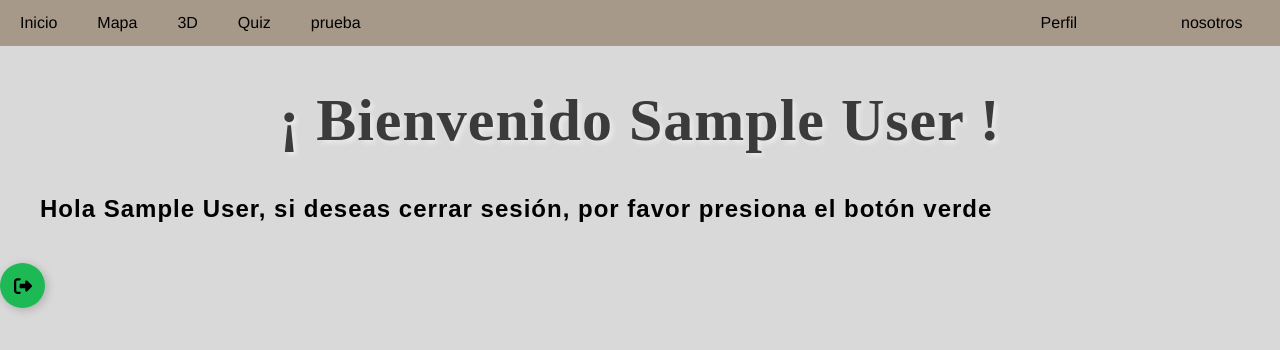
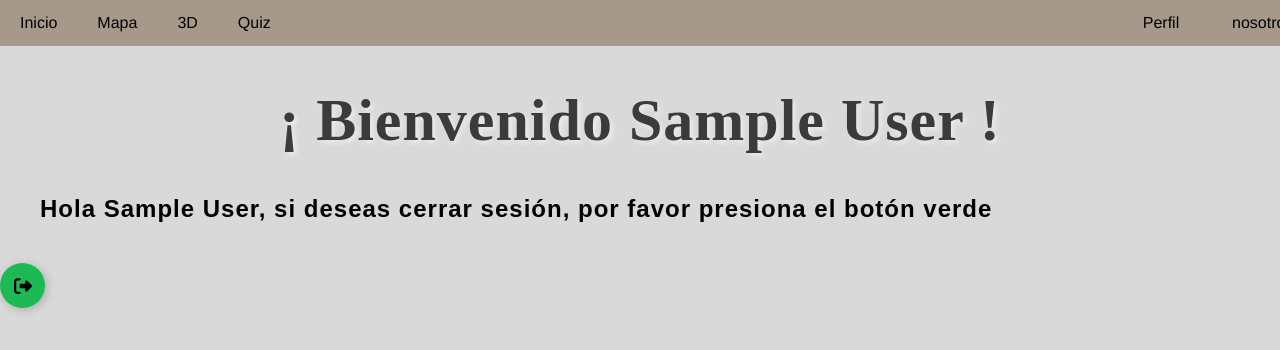
Before and after one commit to Andrxo16/proyect-eart-Univale-PI, a React (Vite) app: page /login in a window 1280 px wide. Shown: the top 350 px of the page. Built offline with nearby package versions, Linux system fonts and the light colour scheme; no server answers; sample sign-in values are in the browser's storage.

Commit message:
jcgs
flash 2.0.2

```diff
--- a/src/assets/pages/earth/soil-erosion/erosion.jsx
+++ b/src/assets/pages/earth/soil-erosion/erosion.jsx
@@ -1,6 +1,6 @@
 import Header from "../../../../components/Header/Header";
 import "./erosion.css";
-import Background from "./prueba/Background";
+import Background from "./prueba/Fondo";
 
 const Erosion = () => {
     return (
--- a/src/components/Header/Header.css
+++ b/src/components/Header/Header.css
@@ -33,11 +33,11 @@ nav ul li a:hover {
 
 /* Estilos para el contenedor del perfil */
 #perfil {
-  margin-left: 50%; /* Empuja el perfil al lado derecho */
+  margin-left: 65%; /* Empuja el perfil al lado derecho */
 }
 
 #nosotros {
-  margin-left: 5%; /* Empuja el perfil al lado derecho */
+  margin-left: 1%; /* Empuja el perfil al lado derecho */
 }
 .dropdown-content {
   display: none;
--- a/src/components/Header/Header.jsx
+++ b/src/components/Header/Header.jsx
@@ -34,10 +34,6 @@ const Header = () => {
             <li>
               <Link to="/quiz">Quiz</Link>
             </li>
-
-            <li>
-              <Link to="/Background">prueba</Link>
-            </li>
             <div id="perfil">
               <li className="dropdown">
                 <Link to="#profile" className="dropbtn">Perfil</Link>
--- a/src/main.jsx
+++ b/src/main.jsx
@@ -10,7 +10,7 @@ import Page404 from "./assets/pages/page-404/Page404.jsx";
 import Erosion from "./assets/pages/earth/soil-erosion/erosion.jsx";
 import Management from "./assets/pages/earth/improper-waste-management/management.jsx";
 import Map from "./assets/pages/map/map.jsx";
-import Background from "./assets/pages/earth/soil-erosion/prueba/Background.jsx";
+import Fondo from "./assets/pages/earth/soil-erosion/prueba/Fondo.jsx";
 
 const router = createBrowserRouter([
   { path: "/", element: <Navigate to="/login" replace /> },
@@ -22,7 +22,6 @@ const router = createBrowserRouter([
   { path: "/recycling", element: <RecyCling /> },
   { path: "*", element: <Page404 /> },
   { path: "/map", element: <Map /> },
-  { path: "/Background", element: <Background /> },
 ]);
 createRoot(document.getElementById('root')).render(
   <StrictMode>
```
Also changed, not shown: src/assets/pages/earth/soil-erosion/prueba/Fondo.jsx (renamed from src/assets/pages/earth/soil-erosion/prueba/Background.jsx, +3 -4 lines), src/assets/pages/earth/soil-erosion/prueba/Fondo.css (renamed from src/assets/pages/earth/soil-erosion/prueba/Background.css).
